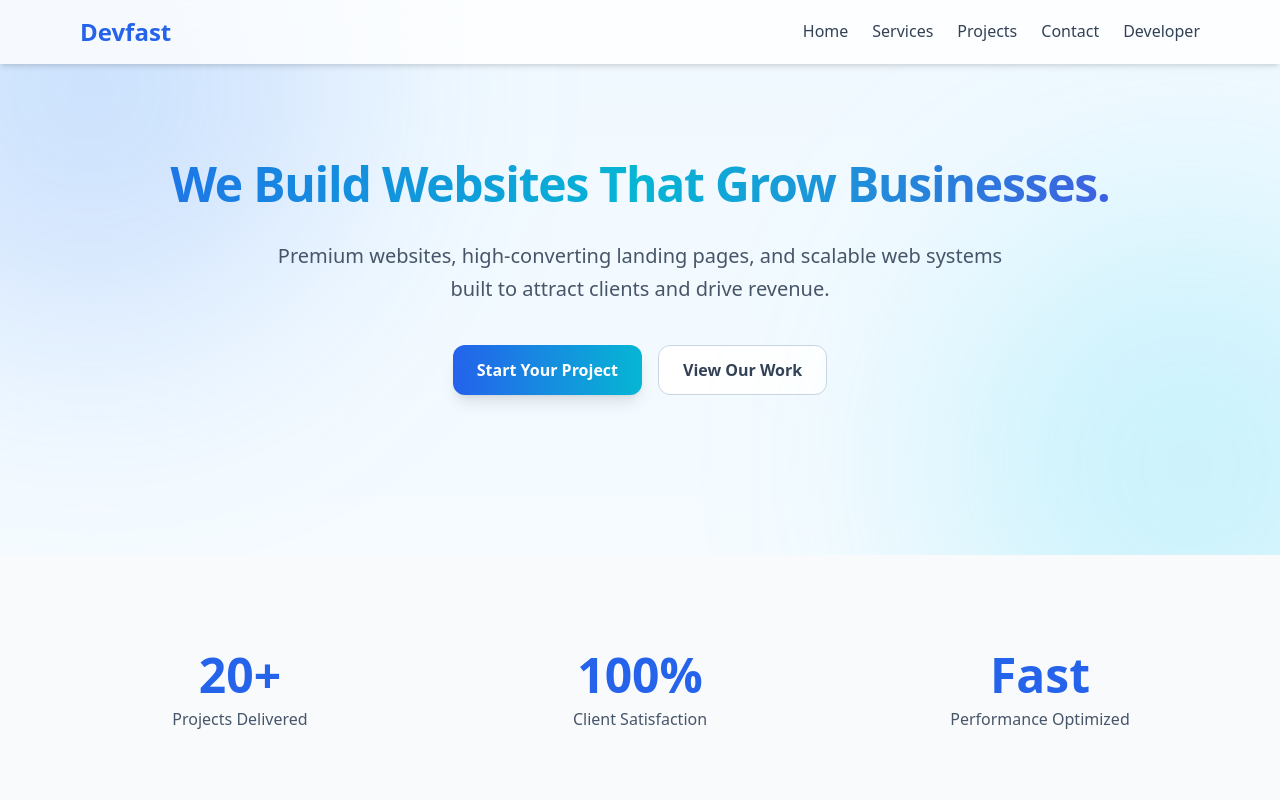
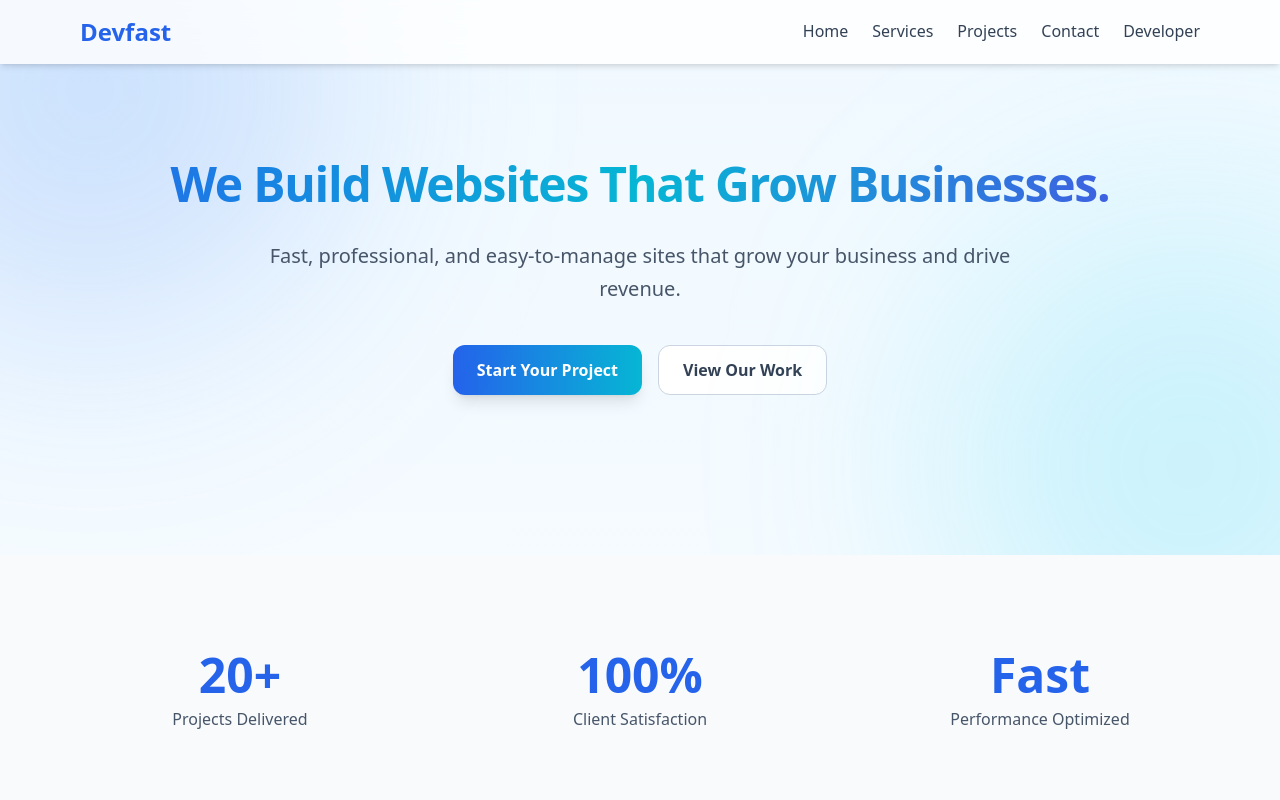
Before and after one commit to Devwezardtech/devfast, a React (Create React App) app: page / in a window 1280 px wide. Shown: the top 800 px of the page. Built offline with nearby package versions, Linux system fonts and the light colour scheme.

Commit message:
inhance and add: Fast, professional, and easy-to-manage sites that grow your business and drive revenue. for there hearder and front view of the company site

```diff
--- a/src/page/home.jsx
+++ b/src/page/home.jsx
@@ -118,8 +118,7 @@ export default function DevfastLanding() {
           transition={{ delay: 0.2 }}
           className="relative mt-8 text-slate-600 max-w-3xl mx-auto text-xl leading-relaxed"
         >
-          Premium websites, high-converting landing pages, and scalable web systems
-          built to attract clients and drive revenue.
+          Fast, professional, and easy-to-manage sites that grow your business and drive revenue.
         </motion.p>
 
         <div className="mt-10 flex flex-col sm:flex-row justify-center gap-4">
```
